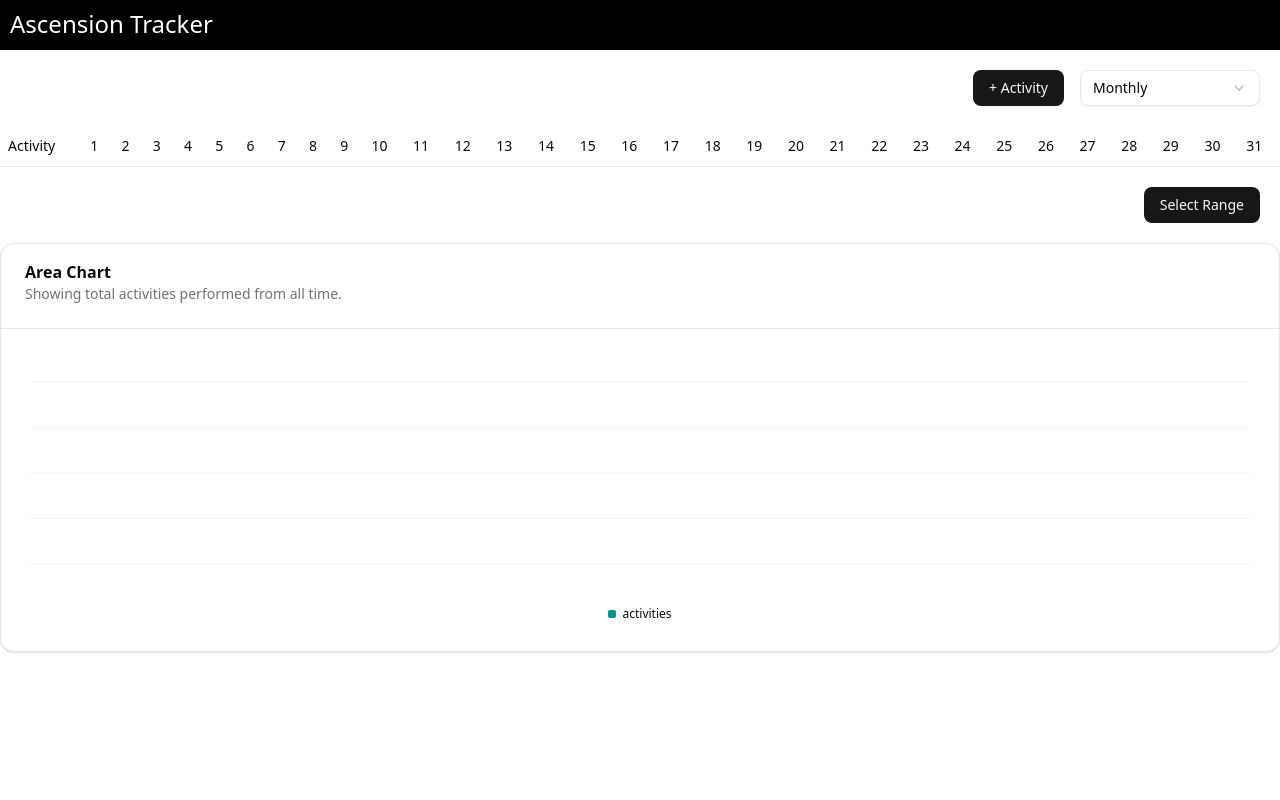
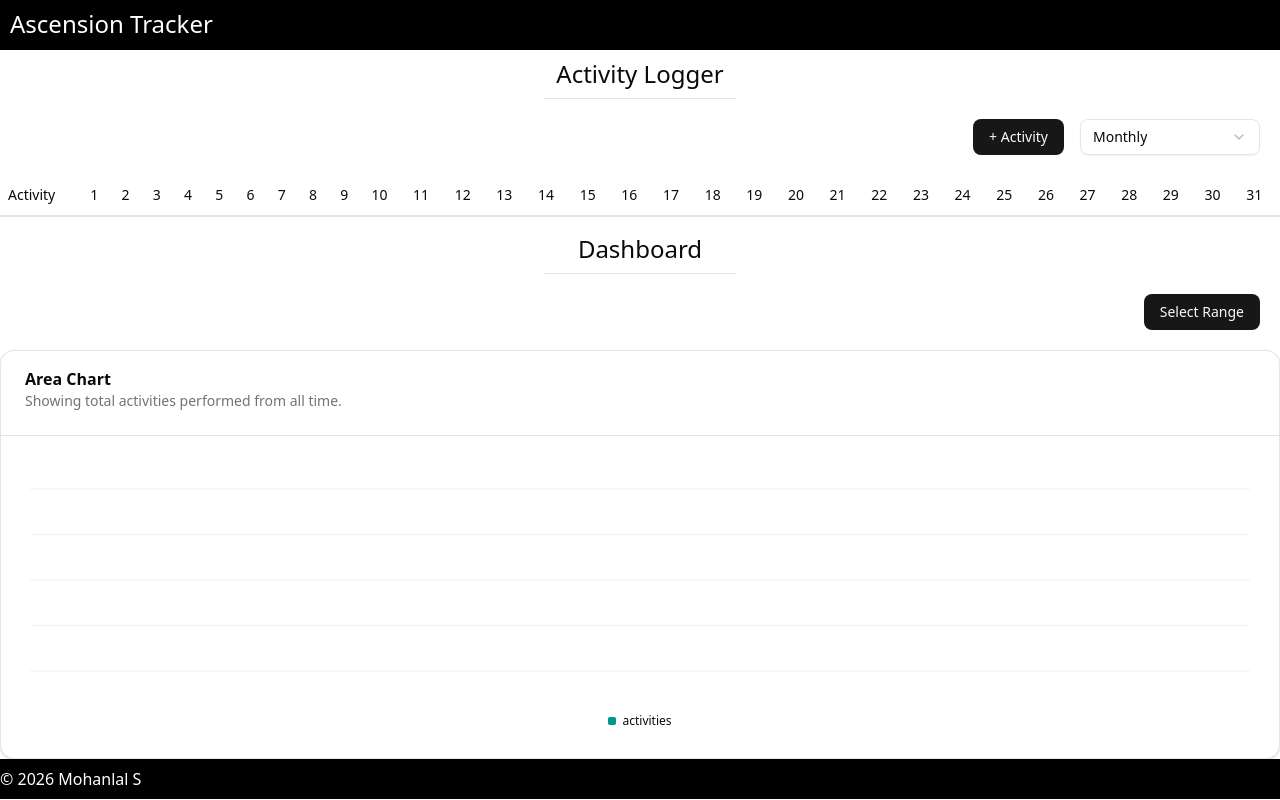
Before and after one commit to U-S-MOHANLAL/ascension-tracker, a React (Vite) app: page / in a window 1280 px wide. Built offline with nearby package versions, Linux system fonts and the light colour scheme.

Commit message:
Footer Added

```diff
--- a/index.html
+++ b/index.html
@@ -2,9 +2,9 @@
 <html lang="en">
   <head>
     <meta charset="UTF-8" />
-    <link rel="icon" type="image/svg+xml" href="/vite.svg" />
+    <link rel="icon" type="image/svg+xml" />
     <meta name="viewport" content="width=device-width, initial-scale=1.0" />
-    <title>react-template</title>
+    <title>Ascension Tracker</title>
   </head>
   <body>
     <div id="root"></div>
--- a/package.json
+++ b/package.json
@@ -15,6 +15,7 @@
     "@radix-ui/react-dialog": "^1.1.15",
     "@radix-ui/react-label": "^2.1.8",
     "@radix-ui/react-select": "^2.2.6",
+    "@radix-ui/react-separator": "^1.1.8",
     "@radix-ui/react-slot": "^1.2.4",
     "@tailwindcss/vite": "^4.1.18",
     "class-variance-authority": "^0.7.1",
--- a/src/App.jsx
+++ b/src/App.jsx
@@ -1,13 +1,17 @@
 import Header from "./components/Header";
 import ActivityLogger from "./components/ActivityLogger";
 import Dashboard from "./components/Dashboard";
+import Footer from "./components/Footer";
+import { Separator } from "@/components/ui/separator"
 export default function App() {
 
   return (
     <>
       <Header />
       <ActivityLogger />
+      <Separator />
       <Dashboard/>
+      <Footer></Footer>
     </>
   );
 }
--- a/src/components/ActivityLogger.jsx
+++ b/src/components/ActivityLogger.jsx
@@ -31,11 +31,12 @@ import { Input } from "@/components/ui/input";
 import { Form, FormControl, FormField, FormItem } from "@/components/ui/form";
 import { useForm } from "react-hook-form";
 import DeleteIcon from "@/assets/delete-1487-svgrepo-com.svg";
+import { Separator } from "./ui/separator";
 
 export default function ActivityLogger() {
   const dateClass = new Date();
-  const currentMonth = dateClass.getMonth()
-  const currentYear = dateClass.getFullYear()
+  const currentMonth = dateClass.getMonth();
+  const currentYear = dateClass.getFullYear();
   const [columnType, setColumnType] = useState("monthly");
   const storage = JSON.parse(localStorage.getItem("activities"))
     ? JSON.parse(localStorage.getItem("activities"))
@@ -47,11 +48,16 @@ export default function ActivityLogger() {
     },
   });
 
-  let [record, updateRecords] = useState(JSON.parse(localStorage.getItem("record")) ?? []);
+  let [records, updateRecords] = useState(
+    JSON.parse(localStorage.getItem("records")) ?? [],
+  );
   const getCurrentMonthDays = () => {
     let currentMonthDays = [...constants.MONTHLY_CALANDER[currentMonth]];
     if (currentMonth === 1) {
-      if ((currentYear % 4 === 0 && currentYear % 100 != 0) || currentYear % 400 === 0) {
+      if (
+        (currentYear % 4 === 0 && currentYear % 100 != 0) ||
+        currentYear % 400 === 0
+      ) {
         currentMonthDays.push(29);
       }
     }
@@ -63,19 +69,20 @@ export default function ActivityLogger() {
       weekly: ["Sun", "Mon", "Tue", "Wed", "Thu", "Fri", "Sat"],
       monthly: getCurrentMonthDays(),
     }),
-    []
+    [],
   );
 
   const onSubmit = (data) => {
     addActivities([...activities, data.activityName]);
     localStorage.setItem(
       "activities",
-      JSON.stringify([...activities, data.activityName])
+      JSON.stringify([...activities, data.activityName]),
     );
     form.reset();
   };
 
   const operateActivity = (value, index, isDelete) => {
+    const activity = activities[index];
     const data = [...activities];
     if (isDelete) {
       data.splice(index, 1);
@@ -86,16 +93,14 @@ export default function ActivityLogger() {
     localStorage.setItem("activities", JSON.stringify(data));
   };
 
-  const updateRecord = (check, activity, date) => {
+  const updaterecords = (check, activity, date) => {
     const checkList = [];
     checkList[date - 1] = check;
-    if (record.length) {
-      const data = [...record]
-      const currentYearRecord = data.find(
-        (x) => x.year === currentYear
-      );
+    if (records.length) {
+      const data = [...records];
+      const currentYearRecord = data.find((x) => x.year === currentYear);
       const currentMonthRecord = currentYearRecord.details.find(
-        (x) => x.month === currentMonth && x.activity === activity
+        (x) => x.month === currentMonth && x.activity === activity,
       );
       if (currentMonthRecord) {
         currentMonthRecord.checkList[date - 1] = check;
@@ -106,7 +111,7 @@ export default function ActivityLogger() {
           checkList,
         });
       }
-      updateRecords(data)
+      updateRecords(data);
     } else {
       updateRecords([
         {
@@ -119,27 +124,36 @@ export default function ActivityLogger() {
             },
           ],
         },
-      ])
+      ]);
     }
-    localStorage.setItem("record", JSON.stringify(record));
+    localStorage.setItem("records", JSON.stringify(records));
   };
 
-  const checkProvider = useCallback((activity, col) => {
-    if (record.length) {
-      const currentYearRecord = record.find(
-        (x) => x.year === currentYear
-      );
-      const currentMonthRecord = currentYearRecord.details.find(
-        (x) => x.month === currentMonth && x.activity === activity
-      );
-      if (currentMonthRecord) {
-        return currentMonthRecord.checkList[col - 1];
+  const checkProvider = useCallback(
+    (activity, col) => {
+      if (records.length) {
+        const currentYearRecord = records.find((x) => x.year === currentYear);
+        const currentMonthRecord = currentYearRecord.details.find(
+          (x) => x.month === currentMonth && x.activity === activity,
+        );
+        if (currentMonthRecord) {
+          return currentMonthRecord.checkList[col - 1];
+        }
       }
-    }
-  }, [record]);
+    },
+    [records],
+  );
 
   return (
     <>
+      <div className="text-center">
+        <h1 className="text-2xl justify-self-center mt-2 mb-2">
+          Activity Logger
+        </h1>
+      </div>
+      <div className="w-[15%] justify-self-center border-black">
+        <Separator></Separator>
+      </div>
       <div className="justify-items-end m-5">
         <div className="flex">
           <Dialog>
@@ -225,7 +239,7 @@ export default function ActivityLogger() {
                     <Checkbox
                       checked={checkProvider(activity, col)}
                       onCheckedChange={(val) => {
-                        updateRecord(val, activity, col);
+                        updaterecords(val, activity, col);
                       }}
                     ></Checkbox>
                   </TableCell>
--- a/src/components/Dashboard.jsx
+++ b/src/components/Dashboard.jsx
@@ -26,8 +26,7 @@ import {
   DialogTrigger,
 } from "./ui/dialog";
 import { useEffect, useState } from "react";
-
-export const description = "An interactive area chart";
+import { Separator } from "./ui/separator";
 
 let chartData = [];
 
@@ -38,13 +37,13 @@ const chartConfig = {
   },
 };
 
-export default function ChartAreaInteractive() {
+export default function Dashboard() {
   const date = new Date();
   const [dateRange, setDateRange] = useState({ from: date, to: date });
   const [filteredData, setFilteredData] = useState(chartData);
   const prepareChartData = () => {
     const data = new Map();
-    const recordsRaw = localStorage.getItem("record");
+    const recordsRaw = localStorage.getItem("records");
     if (!recordsRaw) return;
     const records = JSON.parse(recordsRaw);
     for (const record of records) {
@@ -77,9 +76,7 @@ export default function ChartAreaInteractive() {
     prepareChartData();
   }, []);
   const processChartData = () => {
-    // Process chart data based on selected date range
     if (dateRange.to && dateRange.from) {
-      // Filter chartData based on dateRange
       const filter = [];
       chartData.forEach((dataPoint) => {
         const dataDate = new Date(dataPoint.date);
@@ -102,6 +99,12 @@ export default function ChartAreaInteractive() {
 
   return (
     <div>
+      <div>
+        <h1 className="mb-2 text-2xl justify-self-center mt-4">Dashboard</h1>
+      </div>
+      <div className="w-[15%] justify-self-center">
+        <Separator></Separator>
+      </div>
       <div className="justify-items-end m-5">
         <div className="flex">
           <Dialog>
--- /dev/null
+++ b/src/components/Footer.jsx
@@ -0,0 +1,8 @@
+export default function Footer() {
+    const currentYear = new Date().getFullYear();
+    return (
+        <div className="footer">
+            <p className="text-white pt-2">© {currentYear} Mohanlal S</p>
+        </div>
+    )
+}
--- /dev/null
+++ b/src/components/ui/separator.jsx
@@ -0,0 +1,25 @@
+import * as React from "react"
+import * as SeparatorPrimitive from "@radix-ui/react-separator"
+
+import { cn } from "@/lib/utils"
+
+function Separator({
+  className,
+  orientation = "horizontal",
+  decorative = true,
+  ...props
+}) {
+  return (
+    <SeparatorPrimitive.Root
+      data-slot="separator"
+      decorative={decorative}
+      orientation={orientation}
+      className={cn(
+        "bg-border shrink-0 data-[orientation=horizontal]:h-px data-[orientation=horizontal]:w-full data-[orientation=vertical]:h-full data-[orientation=vertical]:w-px",
+        className
+      )}
+      {...props} />
+  );
+}
+
+export { Separator }
--- a/src/index.css
+++ b/src/index.css
@@ -63,7 +63,7 @@
   --destructive: oklch(0.577 0.245 27.325);
   --border: oklch(0.922 0 0);
   --input: oklch(0.922 0 0);
-  --ring: oklch(0.708 0 0);
+  --ring: oklch(0% 0 0);
   --chart-1: oklch(0.646 0.222 41.116);
   --chart-2: oklch(0.6 0.118 184.704);
   --chart-3: oklch(0.398 0.07 227.392);
@@ -97,7 +97,7 @@
   --destructive: oklch(0.704 0.191 22.216);
   --border: oklch(1 0 0 / 10%);
   --input: oklch(1 0 0 / 15%);
-  --ring: oklch(0.556 0 0);
+  --ring: oklch(0% 0 0);
   --chart-1: oklch(0.488 0.243 264.376);
   --chart-2: oklch(0.696 0.17 162.48);
   --chart-3: oklch(0.769 0.188 70.08);
@@ -139,3 +139,9 @@
     background-color: rgb(0, 142, 0);
 }
 }
+
+.footer {
+  background-color: black;
+  height: 40px;
+  bottom: 0;
+}
```
Also changed, not shown: 6 other files (tests, documents, lock files or other folders).
